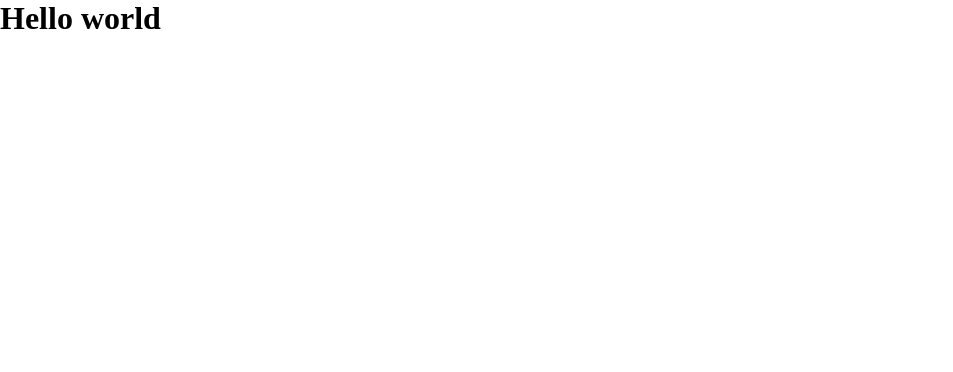
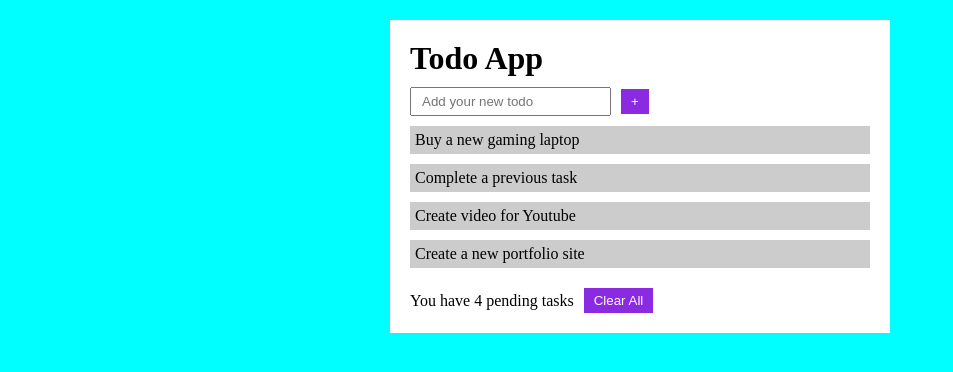
Before and after one commit to tarunislucky/todo-list, a React (Vite) app: page / in a window 1280 px wide. Shown: the top 372 px of the page, without its empty margins (0-953 px from the left). Built offline with nearby package versions, Linux system fonts and the light colour scheme.

Commit message:
created jsx markup

```diff
--- a/src/App.css
+++ b/src/App.css
@@ -3,3 +3,38 @@
 	margin: 0;
 	box-sizing: border-box;
 }
+
+body {
+	background-color: aqua;
+}
+li {
+	list-style: none;
+	padding: 5px;
+	background-color: #ccc;
+	margin-bottom: 10px;
+}
+button {
+	background-color: blueviolet;
+	color: #fff;
+	border: none;
+	padding: 5px 10px;
+}
+input {
+	padding: 5px 10px;
+}
+.card {
+	display: flex;
+	flex-direction: column;
+	gap: 10px;
+	width: 90%;
+	max-width: 500px;
+	padding: 20px;
+	background-color: #fff;
+	margin: 20px auto;
+}
+.clear-tasks,
+form {
+	display: flex;
+	gap: 10px;
+	align-items: center;
+}
--- a/src/App.jsx
+++ b/src/App.jsx
@@ -3,7 +3,26 @@ import "./App.css";
 function App() {
 	return (
 		<>
-			<h1>Hello world</h1>
+			<div className="card">
+				<h1>Todo App</h1>
+
+				<form>
+					<input placeholder="Add your new todo" />
+					<button>+</button>
+				</form>
+
+				<ul>
+					<li>Buy a new gaming laptop</li>
+					<li>Complete a previous task</li>
+					<li>Create video for Youtube</li>
+					<li>Create a new portfolio site</li>
+				</ul>
+
+				<div className="clear-tasks">
+					<p>You have 4 pending tasks</p>
+					<button>Clear All</button>
+				</div>
+			</div>
 		</>
 	);
 }
```
